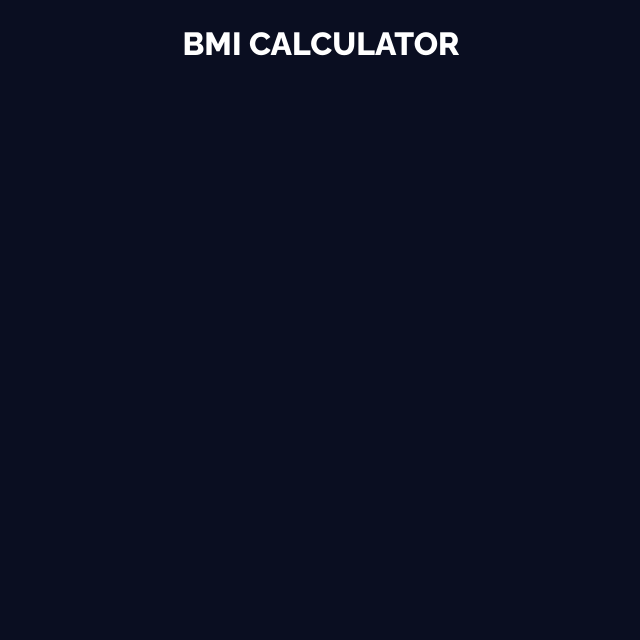
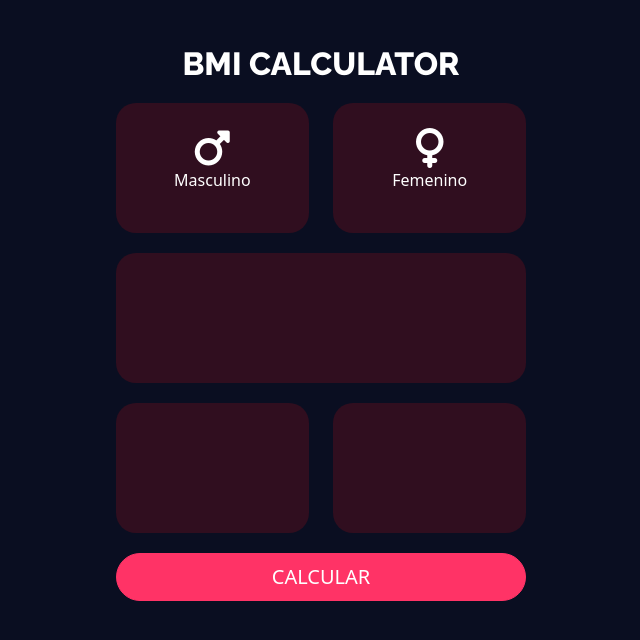
Before and after one commit to jcvillacob/bmiCalculator, an Angular app: page / in a window 1280 px wide. Shown: the top 640 px of the page, without its empty margins (319-959 px from the left). Built offline with nearby package versions, Linux system fonts and the light colour scheme.

Commit message:
Hecho div de sexos

```diff
--- a/src/app/components/inicio/inicio.component.css
+++ b/src/app/components/inicio/inicio.component.css
@@ -0,0 +1,14 @@
+.fondoItem {
+    background-color: #ff111328;
+    height: 130px;
+    color: white;
+    border-radius: 20px;
+    -webkit-border-radius: 20px;
+    -moz-border-radius: 20px;
+    -ms-border-radius: 20px;
+    -o-border-radius: 20px;
+}
+
+.sexo {
+    font-size: 40px;
+}
--- a/src/app/components/inicio/inicio.component.html
+++ b/src/app/components/inicio/inicio.component.html
@@ -1,5 +1,47 @@
 <div class="row">
     <div class="col-lg-4 offset-lg-4">
         <h2 class="titulo">BMI CALCULATOR</h2>
+        <div class="row">
+            <div class="col-lg-6">
+                <div class="fondoItem">
+                    <div class="contenedor">
+                        <i class="fa-solid fa-mars sexo"></i>
+                        <p>Masculino</p>
+                    </div>
+                </div>
+            </div>
+            <div class="col-lg-6">
+                <div class="fondoItem">
+                    <div class="contenedor">
+                        <i class="fa-solid fa-venus sexo"></i>
+                        <p>Femenino</p>
+                    </div>
+                </div>
+            </div>
+        </div>
+        <div class="row">
+            <div class="col-lg-12">
+                <div class="fondoItem">
+
+                </div>
+            </div>
+        </div>
+        <div class="row">
+            <div class="col-lg-6">
+                <div class="fondoItem">
+
+                </div>
+            </div>
+            <div class="col-lg-6">
+                <div class="fondoItem">
+
+                </div>
+            </div>
+        </div>
+        <div class="row">
+            <div class="col-lg-12">
+                <div class="btn btn-primary btn-lg btn-block btn-color">CALCULAR</div>
+            </div>
+        </div>
     </div>
 </div>
--- a/src/index.html
+++ b/src/index.html
@@ -9,6 +9,9 @@
   <link rel="icon" type="image/x-icon" href="favicon.ico">
   <link href="https://cdn.jsdelivr.net/npm/bootstrap@5.2.2/dist/css/bootstrap.min.css" rel="stylesheet"
     integrity="sha384-Zenh87qX5JnK2Jl0vWa8Ck2rdkQ2Bzep5IDxbcnCeuOxjzrPF/et3URy9Bv1WTRi" crossorigin="anonymous">
+  <link rel="stylesheet" href="https://cdnjs.cloudflare.com/ajax/libs/font-awesome/6.2.0/css/all.min.css"
+    integrity="sha512-xh6O/CkQoPOWDdYTDqeRdPCVd1SpvCA9XXcUnZS2FmJNp1coAFzvtCN9BmamE+4aHK8yyUHUSCcJHgXloTyT2A=="
+    crossorigin="anonymous" referrerpolicy="no-referrer" />
   <link href="https://fonts.googleapis.com/css2?family=Raleway:wght@800&display=swap" rel="stylesheet">
 </head>
 
--- a/src/styles.css
+++ b/src/styles.css
@@ -8,3 +8,31 @@ body {
     text-align: center;
     margin-top: 25px;
 }
+
+.row {
+    margin-top: 20px    ;
+}
+
+.btn-color {
+    background-color: #FF3366;
+    border-color: #FF3366;
+    width: 100%;
+    border-radius: 25px;
+    -webkit-border-radius: 25px;
+    -moz-border-radius: 25px;
+    -ms-border-radius: 25px;
+    -o-border-radius: 25px;
+}
+
+.btn-color:hover {
+    background-color: #FF3366;
+    border-color: #FF3366;
+}
+
+.contenedor {
+    display: flex;
+    justify-content: center;
+    align-items: center;
+    flex-direction: column;
+    height: 100%;
+}
```
